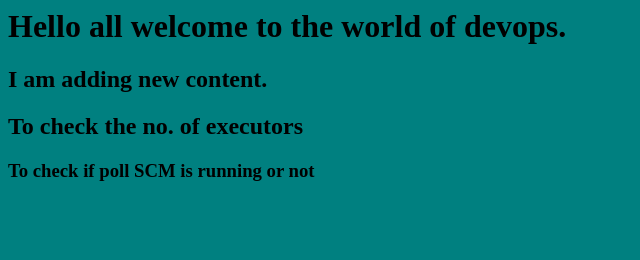
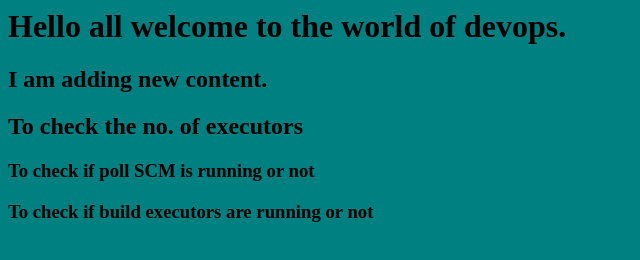
Before and after one commit to gouravaas/Jenkins_pro-1, a plain HTML site: page index.html in a window 1280 px wide. Shown: the whole page, without its empty margins (0-640 px from the left). Drawn offline with Linux system fonts and the light colour scheme.

Commit message:
new commit

```diff
--- a/index.html
+++ b/index.html
@@ -3,3 +3,4 @@
 	 <h2> I am adding new content. </h1>
 	 <h2> To check the no. of executors </h2>
          <h3> To check if poll SCM is running or not </h3>
+	 <h3> To check if build executors are running or not </h3>
```
